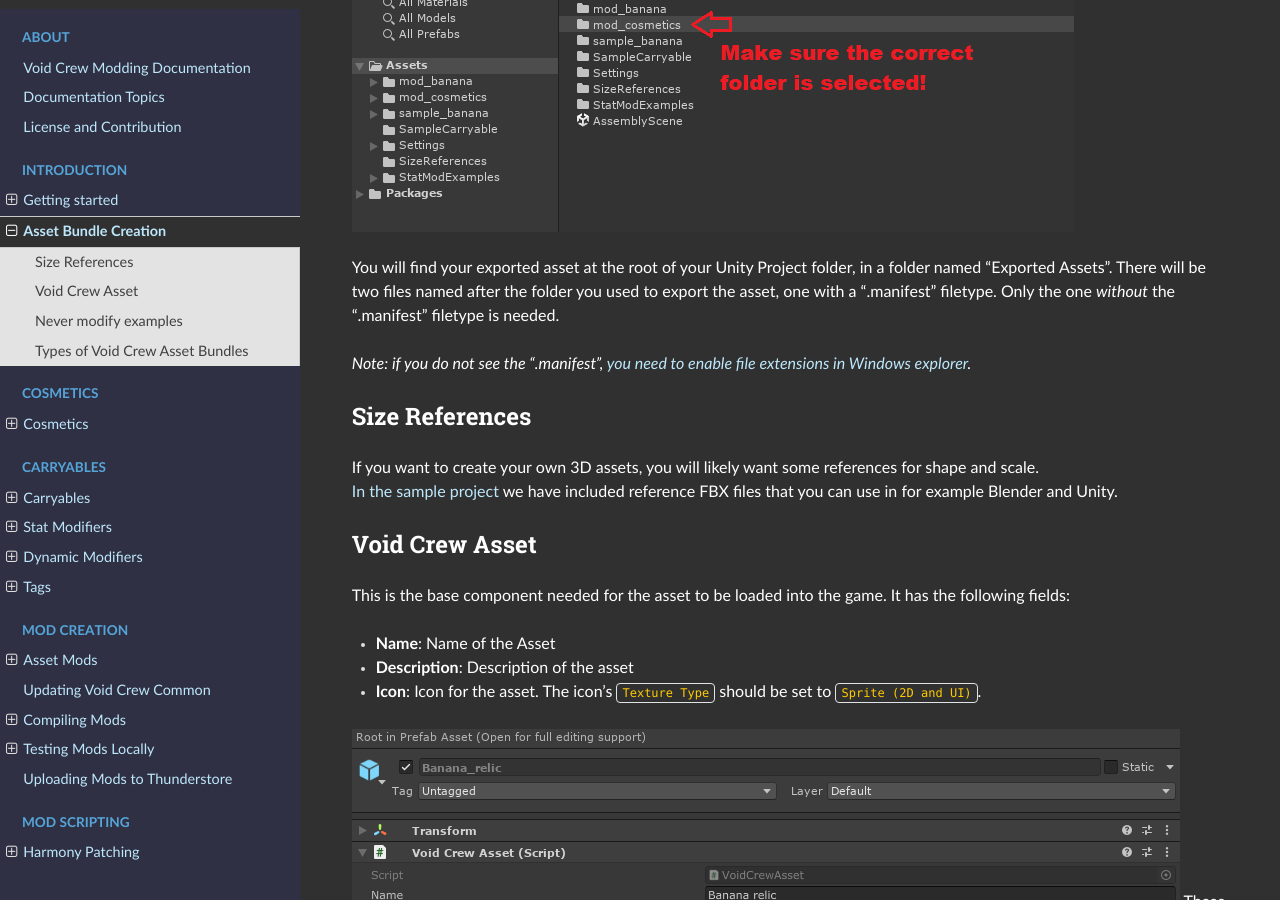
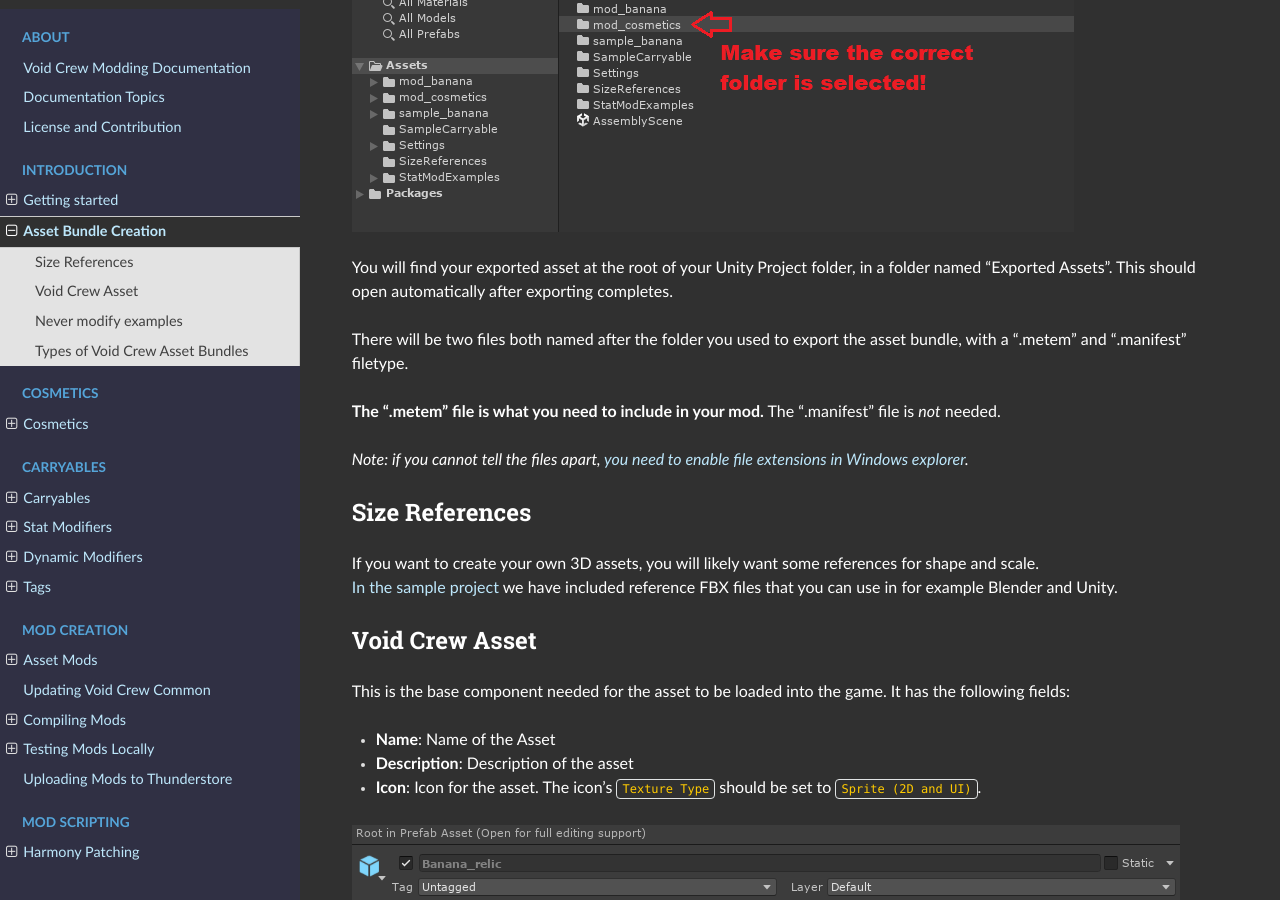
Before and after one commit to HutlihutGames/void_crew_modding_documentation, a Sphinx documentation site: the page built from Docs/CreatingAssetBundles/CreatingAssetBundles.md, in a window 1280 px wide and 900 px high, scrolled down 653 px. Built offline with Sphinx 7.4.7 and the Read the Docs theme 3.1.0, drawn with Linux system fonts in a browser that asks for light colours.

Commit message:
Updated documentation to refer to the new .metem filetype

```diff
--- a/Docs/CreatingAssetBundles/CreatingAssetBundles.md
+++ b/Docs/CreatingAssetBundles/CreatingAssetBundles.md
@@ -16,10 +16,13 @@ To export your asset:
 ![ExportSelected](img/Unity_ExportSelected.png)
 
 You will find your exported asset at the root of your Unity Project folder, in a folder named "Exported Assets".
-There will be two files named after the folder you used to export the asset, one with a ".manifest" filetype.
-Only the one _without_ the ".manifest" filetype is needed.
+This should open automatically after exporting completes.
 
-_Note: if you do not see the ".manifest", [you need to enable file extensions in Windows explorer](https://support.microsoft.com/en-us/windows/common-file-name-extensions-in-windows-da4a4430-8e76-89c5-59f7-1cdbbc75cb01#id0ebf=windows_11)._
+There will be two files both named after the folder you used to export the asset bundle, with a ".metem" and ".manifest" filetype.
+
+**The ".metem" file is what you need to include in your mod.** The ".manifest" file is _not_ needed.
+
+_Note: if you cannot tell the files apart, [you need to enable file extensions in Windows explorer](https://support.microsoft.com/en-us/windows/common-file-name-extensions-in-windows-da4a4430-8e76-89c5-59f7-1cdbbc75cb01#id0ebf=windows_11)._
 
 ## Size References
 If you want to create your own 3D assets, you will likely want some references for shape and scale. \
```
